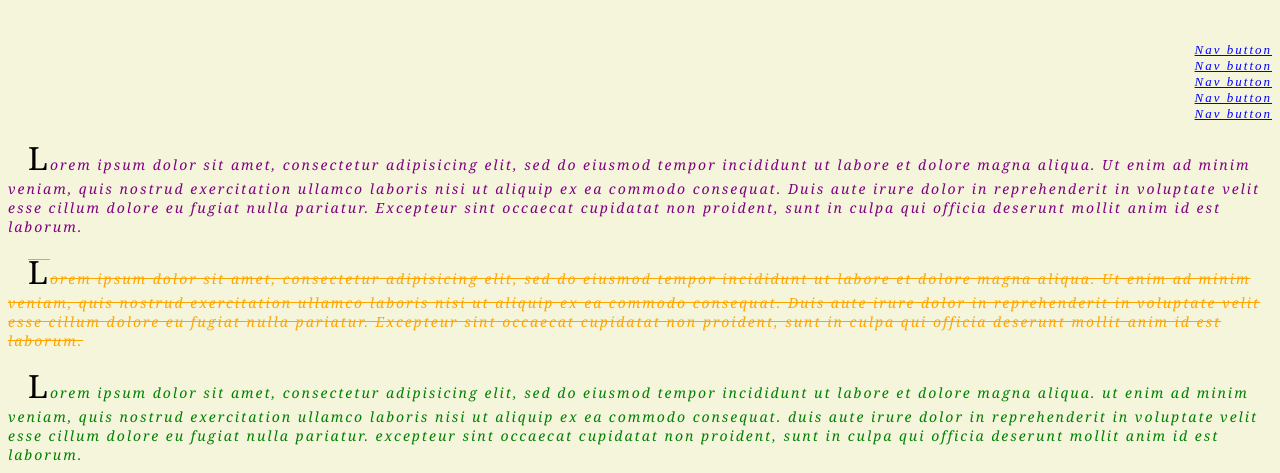
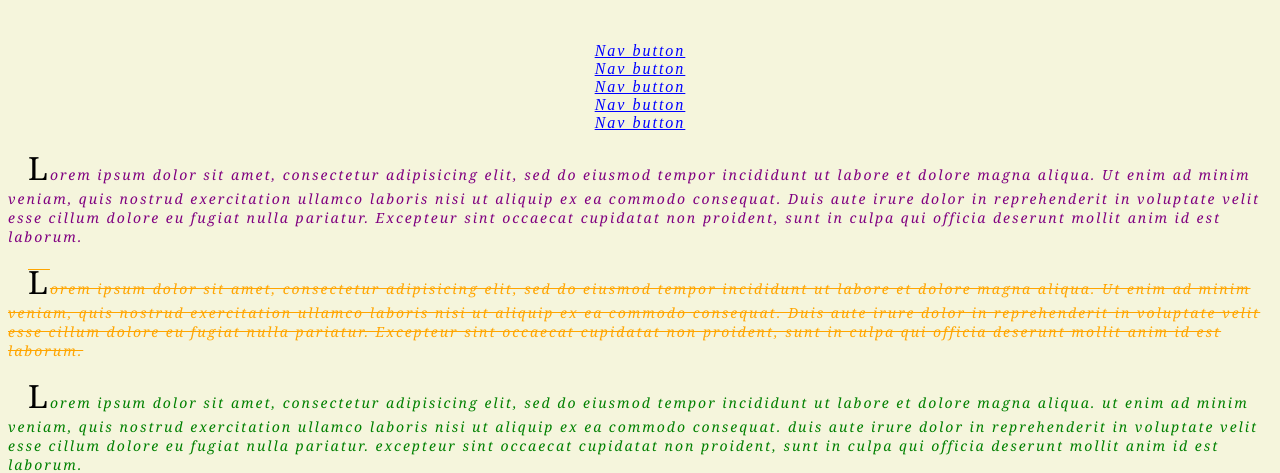
Before and after one commit to LyteiaHF1/DWS, a plain HTML site: page index_embedded.html in a window 1280 px wide. Shown: the part 75-548 px from the top of the page. Drawn offline with Linux system fonts and the light colour scheme.

Commit message:
Changed font size and text allign

```diff
--- a/index_embedded.html
+++ b/index_embedded.html
@@ -16,13 +16,13 @@ letter-spacing: 2px;
 
 
 ul {
-text-align: right;
+text-align: center;
 list-style-type: none;
 display: inline;
 }
 
 ul li {
-   font-size: small;
+   font-size: medium;
 }
 
 a:link {
@@ -31,7 +31,6 @@ a:link {
 
 a:hover {
   color: pink;
-  text-decoration: line-through;
 }
 
 H1 {
```
